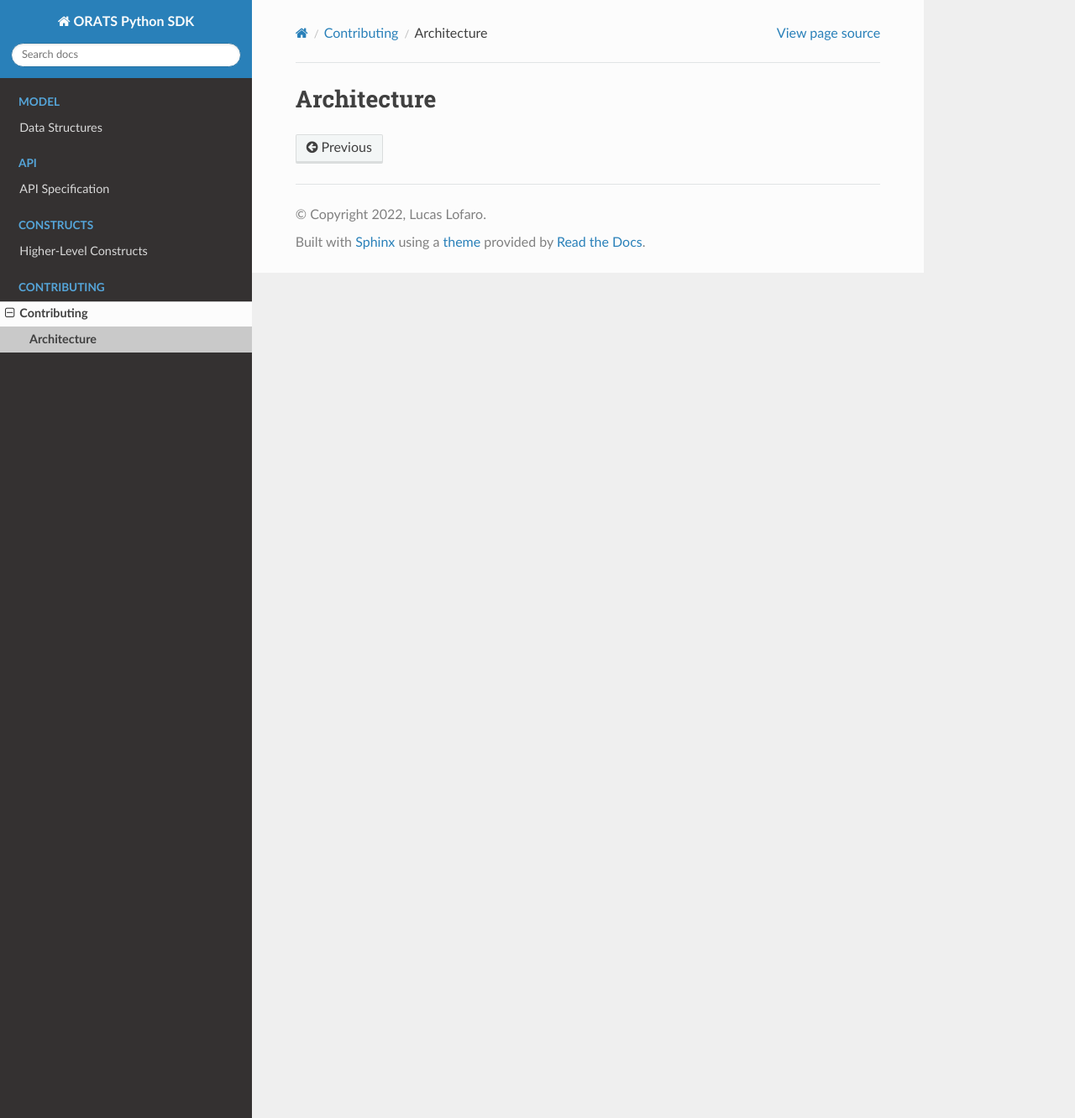
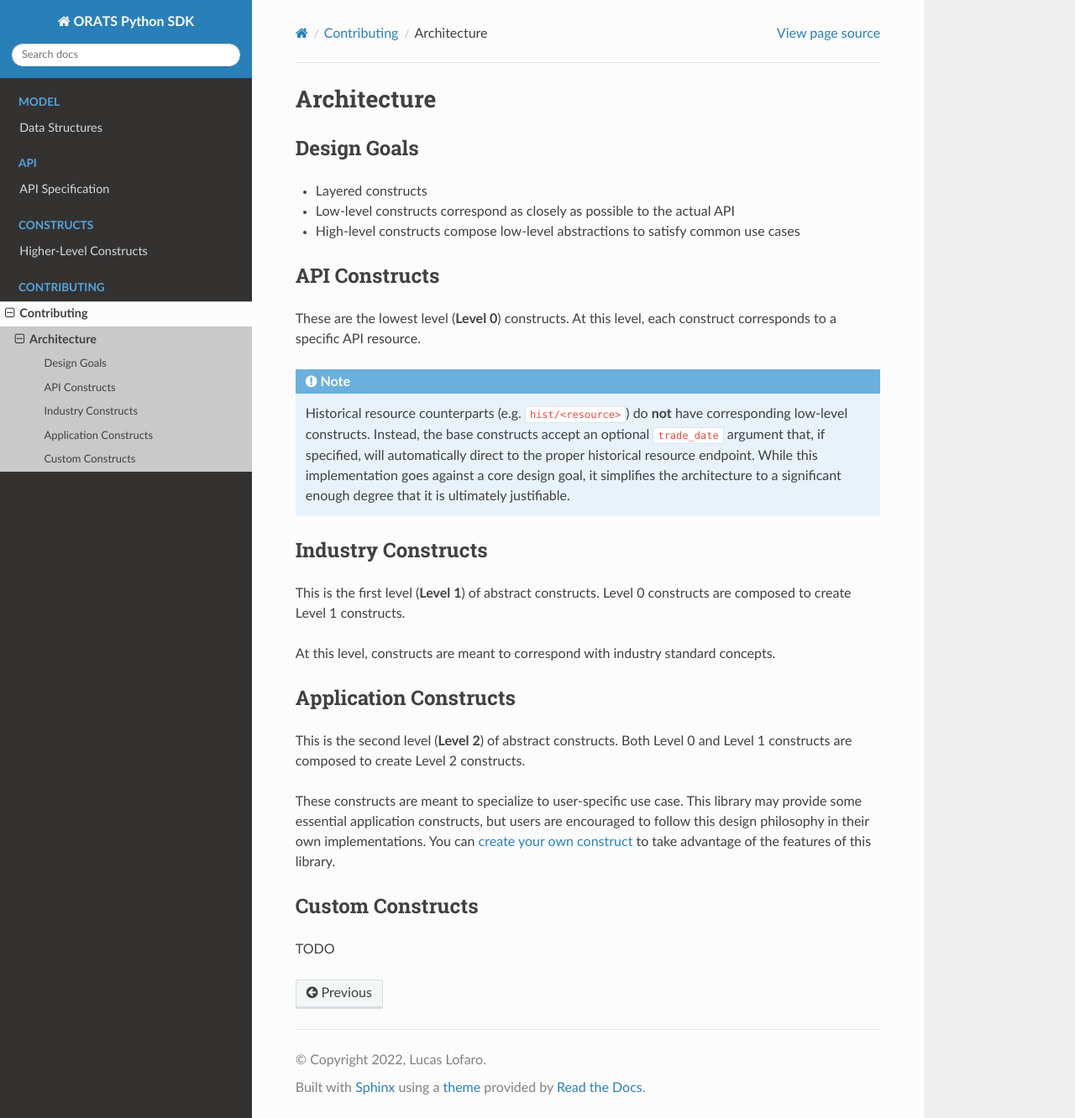
Before and after one commit to FyZyX/orats-python, a Sphinx documentation site: the page built from docs/source/contributing/architecture.rst, in a window 1280 px wide and 1332 px high. Shown: the whole window at 84% size. Built offline with Sphinx 7.4.7 and the Read the Docs theme 2.0.0, drawn with Linux system fonts in a browser that asks for light colours.

Commit message:
docs: fill in some architecture information

```diff
--- a/docs/source/conf.py
+++ b/docs/source/conf.py
@@ -33,6 +33,7 @@ release = project_config["tool"]["poetry"]["version"]
 # extensions coming with Sphinx (named 'sphinx.ext.*') or your custom
 # ones.
 extensions = [
+    "sphinx.ext.autosectionlabel",
     "sphinx.ext.autodoc",
     "sphinx.ext.napoleon",
     "sphinx_autodoc_typehints",
--- a/docs/source/contributing/architecture.rst
+++ b/docs/source/contributing/architecture.rst
@@ -1,2 +1,47 @@
 Architecture
 ============
+
+Design Goals
+------------
+
+* Layered constructs
+* Low-level constructs correspond as closely as possible to the actual API
+* High-level constructs compose low-level abstractions to satisfy common use cases
+
+API Constructs
+--------------
+
+These are the lowest level (**Level 0**) constructs.
+At this level, each construct corresponds to a specific API resource.
+
+.. note::
+   Historical resource counterparts (e.g. ``hist/<resource>``) do **not**
+   have corresponding low-level constructs. Instead, the base constructs accept
+   an optional ``trade_date`` argument that, if specified, will automatically
+   direct to the proper historical resource endpoint. While this implementation
+   goes against a core design goal, it simplifies the architecture to a significant
+   enough degree that it is ultimately justifiable.
+
+Industry Constructs
+-------------------
+
+This is the first level (**Level 1**) of abstract constructs.
+Level 0 constructs are composed to create Level 1 constructs.
+
+At this level, constructs are meant to correspond with industry standard concepts.
+
+Application Constructs
+----------------------
+
+This is the second level (**Level 2**) of abstract constructs.
+Both Level 0 and Level 1 constructs are composed to create Level 2 constructs.
+
+These constructs are meant to specialize to user-specific use case.
+This library may provide some essential application constructs, but users are
+encouraged to follow this design philosophy in their own implementations.
+You can :ref:`create your own construct <custom constructs>` to take advantage
+of the features of this library.
+
+Custom Constructs
+-----------------
+TODO
```
